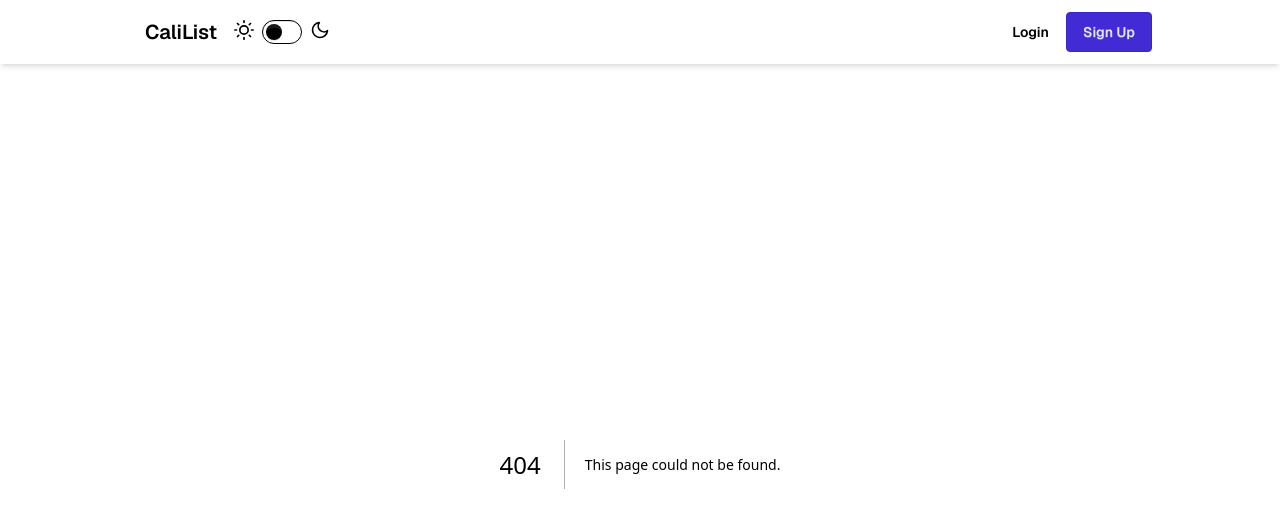
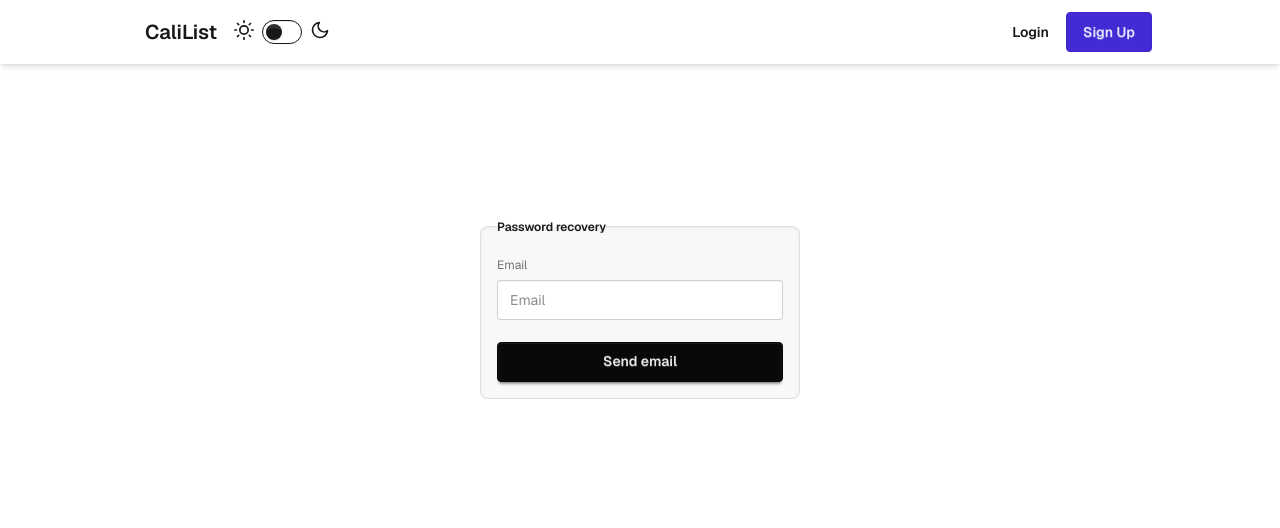
Before and after one commit to kr1s6/cali-list-nodejs-frontend, a Next.js app: page /login/passwrod-recovery in a window 1280 px wide. Before the commit this address had no page. Shown: the top 528 px of the page. Built offline with nearby package versions, Linux system fonts and the light colour scheme.

Commit message:
password recovery page

```diff
--- a/src/app/login/page.js
+++ b/src/app/login/page.js
@@ -14,7 +14,7 @@ export default function Login() {
         <input type="password" className="input" placeholder="Password" />
 
         <div>
-          <a className="link link-hover">Forgot password?</a>
+          <Link href="/login/passwrod-recovery" className="link link-hover">Forgot password?</Link>
         </div>
         <button className="btn btn-neutral mt-4">Login</button>
 
--- /dev/null
+++ b/src/app/login/passwrod-recovery/page.js
@@ -0,0 +1,17 @@
+import Link from "next/link";
+
+export default function Login() {
+  return (
+    <div className="hero min-h-[60vh]">
+      <fieldset className="fieldset bg-base-200 border-neutral/10 rounded-box
+      w-xs border p-4 inset-shadow-sm inset-shadow-base-300">
+        <legend className="fieldset-legend">Password recovery</legend>
+
+        <label className="label">Email</label>
+        <input type="email" className="input" placeholder="Email" />
+
+        <button className="btn btn-neutral mt-4">Send email</button>
+      </fieldset>
+    </div>
+  );
+}
```
